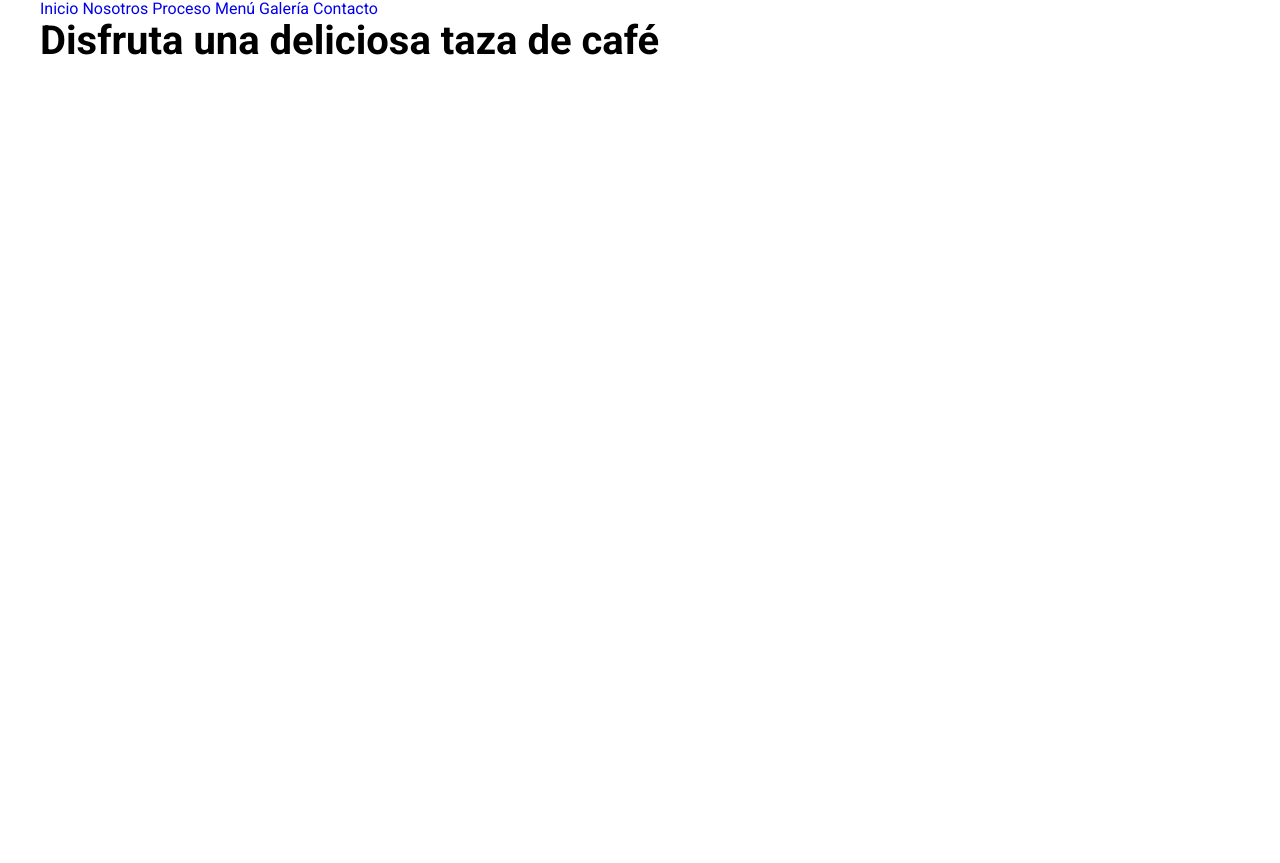
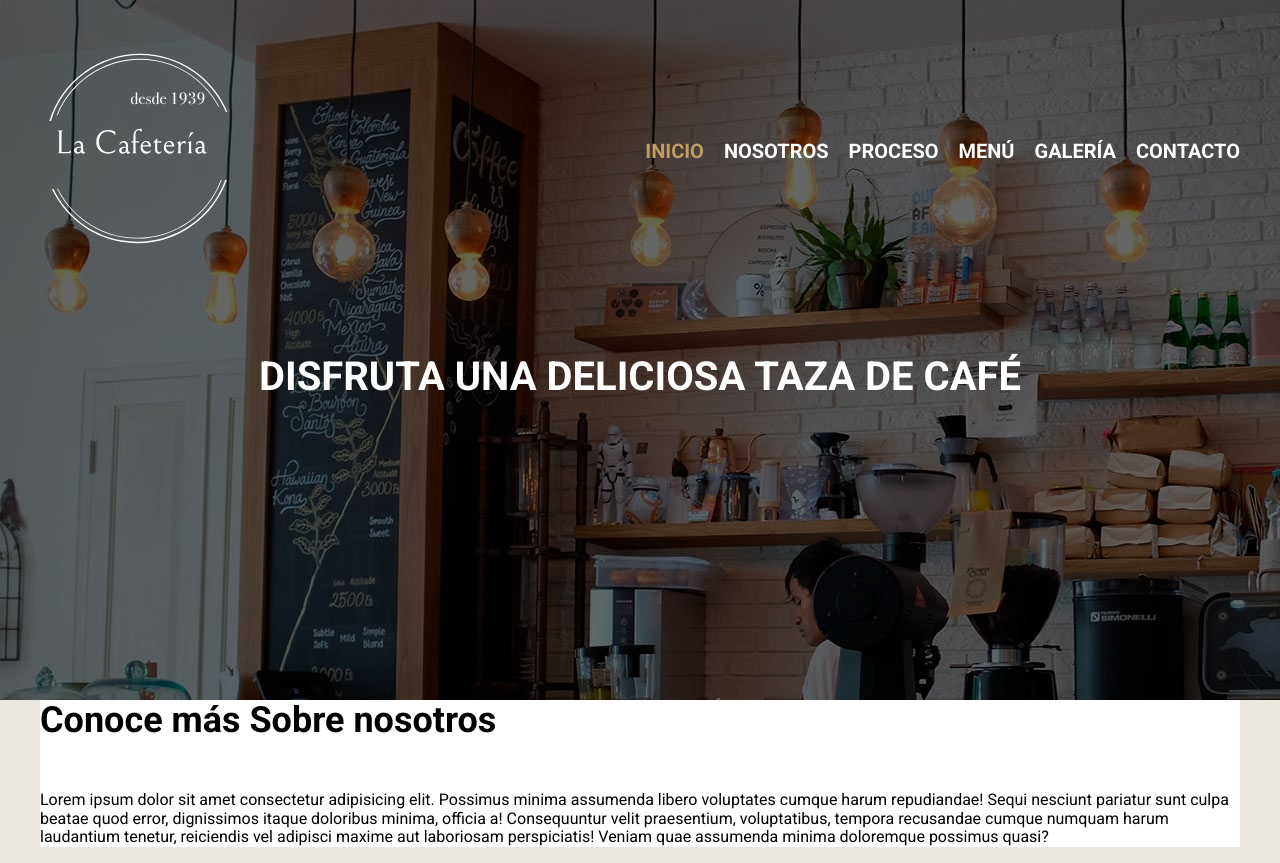
Before and after one commit to Kuro-98/Cafeteria_WebSite, a website: page index.html in a window 1280 px wide. Before the commit the page ends 800 px from the top, so only its background shows below. Drawn offline with nearby package versions, Linux system fonts and the light colour scheme; files that its build step writes are made by us from their sources; files whose address does not match are found by name; a web font is replaced by a local one.

Commit message:
se-agrego-contenido-mixins-y-dependenciasGulp

```diff
--- a/index.html
+++ b/index.html
@@ -17,10 +17,10 @@
     <div class="contenido-header contenedor">
       <div class="barra">
         <div class="logo">
-
+          <img src="./build/img/logo.svg" alt="logo cafeteria">
         </div>
         <nav class="nav-principal">
-          <a href="index.html">Inicio</a>
+          <a class="activo" href="index.html">Inicio</a>
           <a href="nosotros.html">Nosotros</a>
           <a href="proceso.html">Proceso</a>
           <a href="menu.html">Menú</a>
@@ -32,10 +32,18 @@
       <div class="texto-header">
         <h1>Disfruta una deliciosa taza de café</h1>
       </div>
-
-
     </div>
   </header>
+
+  <main class="contenedor contenido-principal">
+    <h2><span>Conoce más</span> Sobre nosotros</h2>
+
+    <p>Lorem ipsum dolor sit amet consectetur adipisicing elit. Possimus minima assumenda libero voluptates cumque
+      harum repudiandae! Sequi nesciunt pariatur sunt culpa beatae quod error, dignissimos itaque doloribus minima,
+      officia a! Consequuntur velit praesentium, voluptatibus, tempora recusandae cumque numquam harum laudantium
+      tenetur, reiciendis vel adipisci maxime aut laboriosam perspiciatis! Veniam quae assumenda minima doloremque
+      possimus quasi?</p>
+  </main>
 
 </body>
 
--- a/package.json
+++ b/package.json
@@ -11,6 +11,7 @@
     "devDependencies": {
         "autoprefixer": "^10.4.17",
         "gulp": "^4.0.2",
+        "gulp-avif": "^1.1.1",
         "gulp-imagemin": "^7.1.0",
         "gulp-postcss": "^10.0.0",
         "gulp-sass": "^5.1.0",
--- a/src/scss/app.scss
+++ b/src/scss/app.scss
@@ -1,2 +1,3 @@
-@use './base';
-@use './header';
+@use 'base';
+@use 'header';
+@use 'inicio';
--- a/src/scss/base/_globales.scss
+++ b/src/scss/base/_globales.scss
@@ -14,6 +14,7 @@ html {
 body {
     font-family: v.$fuente_principal;
     font-size: 1.6rem;
+    background-color: v.$cafeClaro;
 }
 
 p {
--- /dev/null
+++ b/src/scss/base/_mixins.scss
@@ -0,0 +1,18 @@
+@use 'variables' as v;
+@mixin telefono {
+    @media (min-width: v.$telefono) {
+        @content;
+    }
+}
+
+@mixin tablet {
+    @media (min-width: v.$tablet) {
+        @content;
+    }
+}
+
+@mixin desktop {
+    @media (min-width: v.$desktop) {
+        @content;
+    }
+}
--- a/src/scss/base/_variables.scss
+++ b/src/scss/base/_variables.scss
@@ -7,11 +7,12 @@ $tablet: 768px;
 $desktop: 1024px;
 
 //COLORES
-$primario: #e8505b;
-$secundario: #455a64;
+$primario: #5e311e;
+$secundario: #c39c63;
 $negro: #000000;
 $blanco: #ffffff;
 $grisClaro: #eceeef;
+$cafeClaro: #ebe7de;
 
 //UNIDADES
 $separacion: 5rem;
--- /dev/null
+++ b/src/scss/header/_barra.scss
@@ -0,0 +1,20 @@
+@use 'base/mixins' as m;
+
+.barra {
+    display: flex;
+    flex-direction: column;
+    @include m.tablet {
+        flex-direction: row;
+        justify-content: space-between;
+        align-items: center;
+    }
+
+    .logo {
+        width: 50%;
+        margin: 0 auto;
+        @include m.tablet {
+            width: 20rem;
+            margin: 0;
+        }
+    }
+}
--- a/src/scss/header/_header.scss
+++ b/src/scss/header/_header.scss
@@ -1,3 +1,32 @@
+@use 'base/variables' as v;
+@use 'base/mixins' as m;
 .header {
-    color: black;
+    padding: 5rem 0;
+    position: relative;
+    @include m.tablet {
+        min-height: 70rem;
+    }
+    &::before {
+        content: '';
+        background-color: v.$negro;
+        position: absolute;
+        inset: 0;
+        opacity: 0.6;
+    }
+    .contenido-header {
+        position: relative;
+        h1 {
+            text-align: center;
+            color: v.$blanco;
+            text-transform: uppercase;
+            margin-top: 5rem;
+            @include m.tablet {
+                margin-top: 10rem;
+            }
+        }
+    }
 }
+
+.header-inicio {
+    background-image: url('../img/header_inicio.jpg');
+}
--- a/src/scss/header/_index.scss
+++ b/src/scss/header/_index.scss
@@ -1,2 +1,3 @@
 @forward './header';
 @forward './navegacion';
+@forward 'barra';
--- a/src/scss/header/_navegacion.scss
+++ b/src/scss/header/_navegacion.scss
@@ -1,3 +1,30 @@
-.navegacion {
-    color: black;
+@use 'base/variables' as v;
+@use 'base/mixins' as m;
+
+.nav-principal {
+    display: flex;
+    flex-direction: column;
+    margin-top: 5rem;
+    @include m.tablet {
+        flex-direction: row;
+        gap: 2rem;
+        margin-top: 0;
+    }
+    .activo {
+        color: v.$secundario;
+    }
+    a {
+        text-align: center;
+        color: v.$blanco;
+        font-size: 2rem;
+        text-transform: uppercase;
+        font-weight: 700;
+        margin-bottom: 1rem;
+        @include m.tablet {
+            margin-bottom: 0;
+        }
+        &:hover {
+            color: v.$secundario;
+        }
+    }
 }
--- /dev/null
+++ b/src/scss/inicio/_contenido.scss
@@ -0,0 +1,6 @@
+@use 'base/variables' as v;
+@use 'base/mixins' as m;
+
+.contenido-principal {
+    background-color: v.$blanco;
+}
--- /dev/null
+++ b/src/scss/inicio/_index.scss
@@ -0,0 +1 @@
+@forward 'contenido';
```
Also changed, not shown: gulpfile.js (+14 -3 lines).
